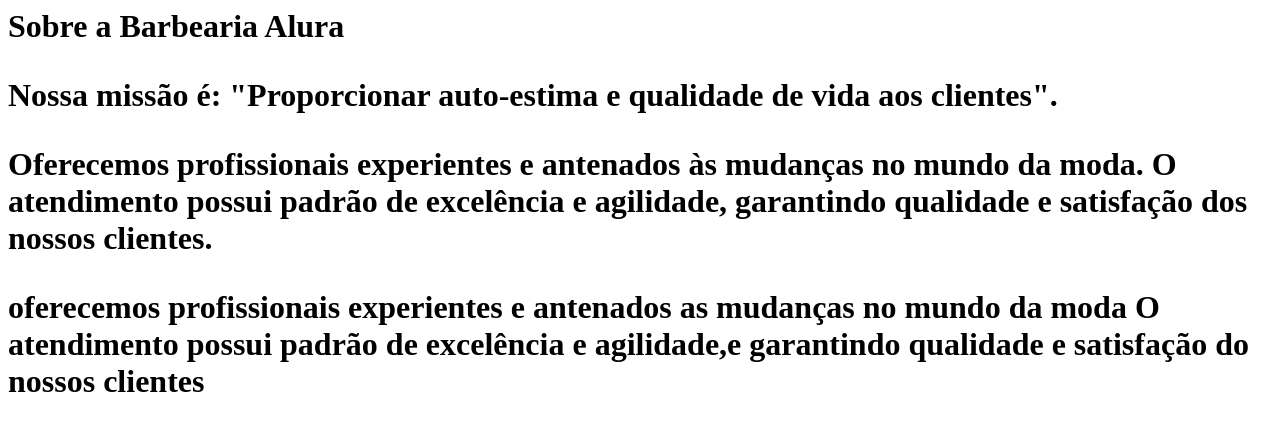
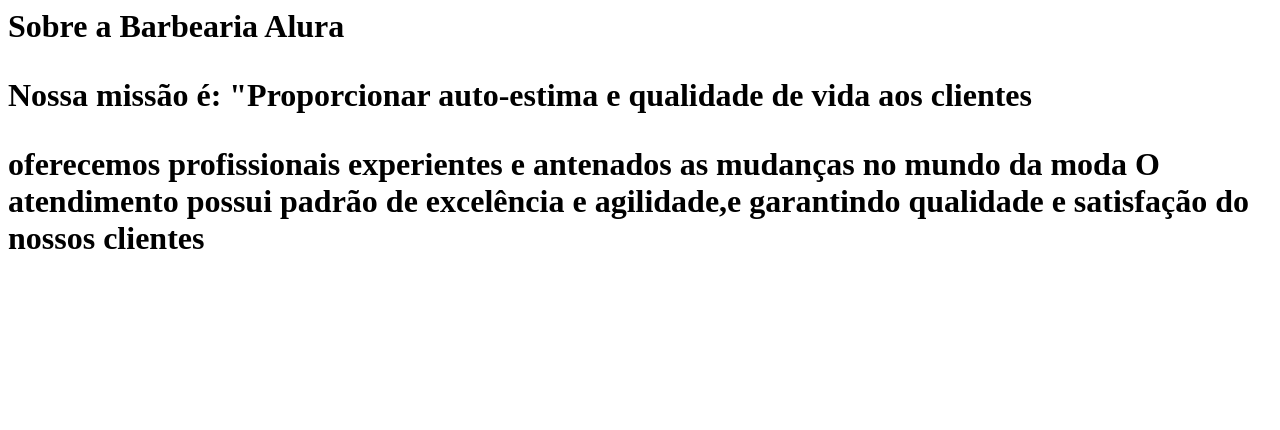
Before and after one commit to vicente-pereira/meu.primeiro.site, a plain HTML site: page index.html in a window 1280 px wide. Drawn offline with Linux system fonts and the light colour scheme.

Commit message:
Add files via upload

```diff
--- a/index.html
+++ b/index.html
@@ -1,7 +1,5 @@
 <h1>Sobre a Barbearia Alura
 
-<p>Nossa missão é: "Proporcionar auto-estima e qualidade de vida aos clientes".</p>
-
-<p>Oferecemos profissionais experientes e antenados às mudanças no mundo da moda. O atendimento possui padrão de excelência e agilidade, garantindo qualidade e satisfação dos nossos clientes.</p>
+<p>Nossa missão é: "Proporcionar auto-estima e qualidade de vida aos clientes</p>
 
 <p>oferecemos profissionais experientes e antenados as mudanças no mundo da moda O atendimento possui padrão de excelência e agilidade,e garantindo qualidade e satisfação do nossos clientes</p>
```
